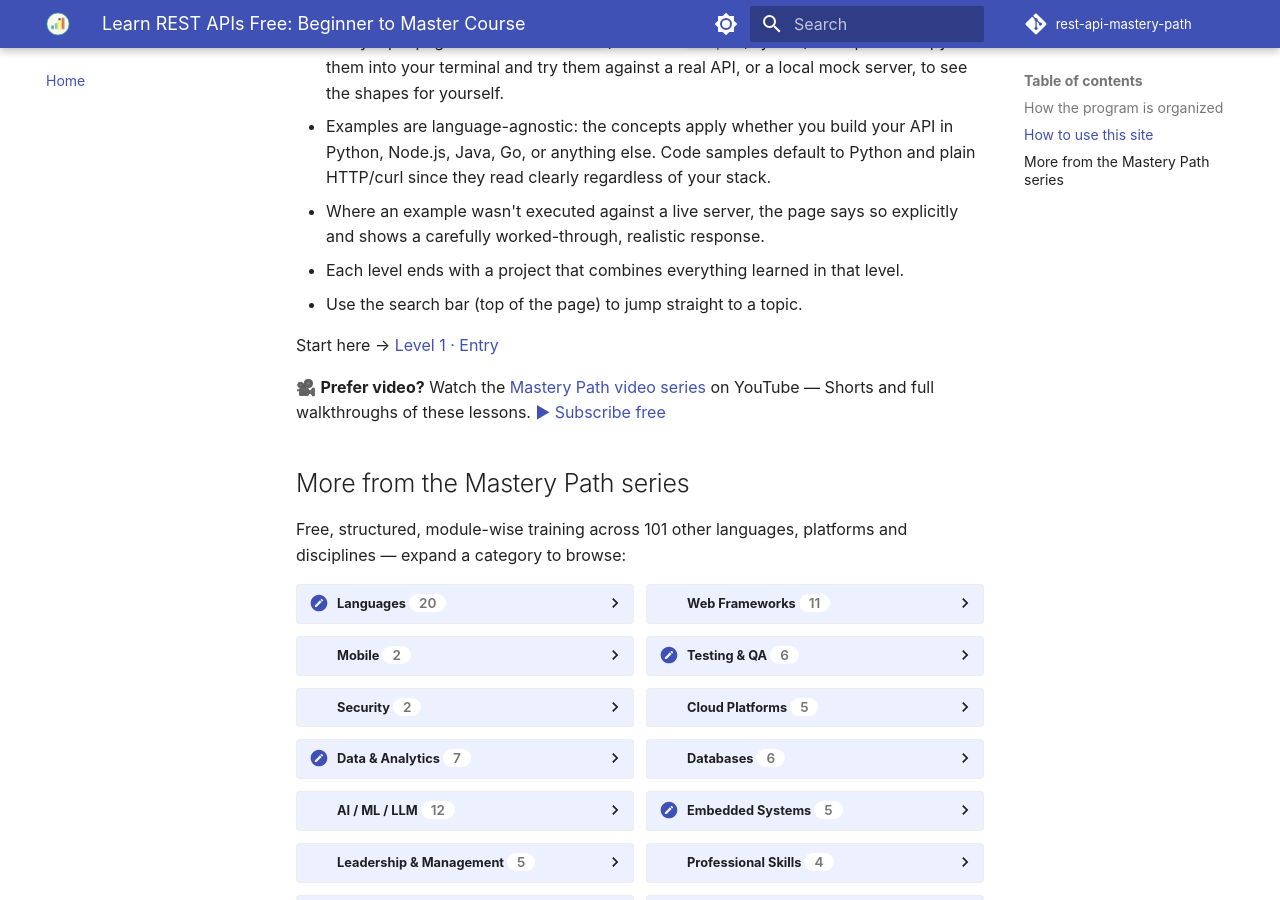
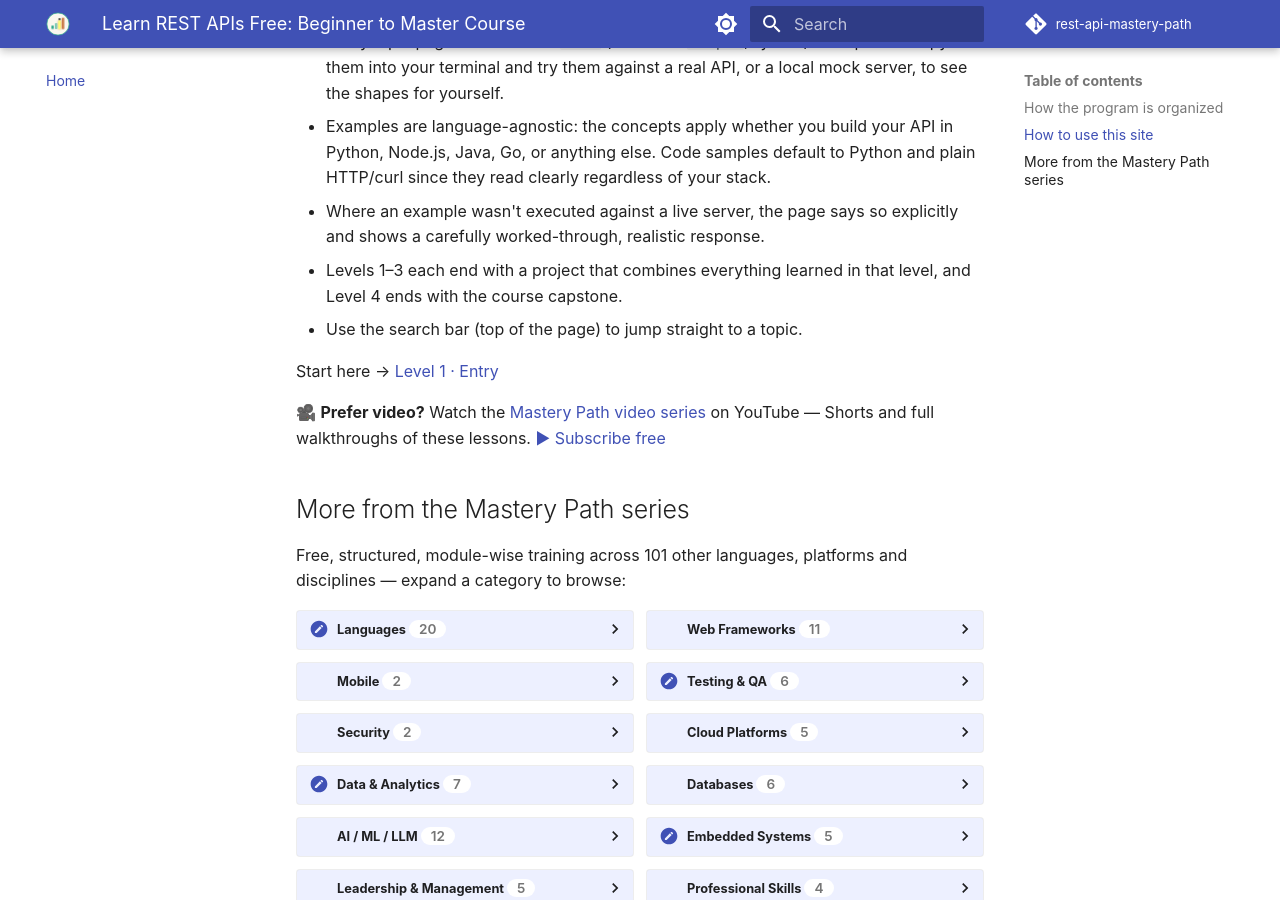
Before and after one commit to SIGILIPELLI/rest-api-mastery-path, an MkDocs documentation site: the page built from docs/index.md, in a window 1280 px wide and 900 px high, scrolled down 1325 px. Built offline with MkDocs 1.6.1 and Material for MkDocs 9.7.7, drawn with Linux system fonts in a browser that asks for light colours; comment, search, counter and statistics services are not loaded; some of the changed text lies outside the part shown.

Commit message:
Course home: state that Levels 1-3 end with a project and Level 4 with the capstone
Co-Authored-By: Claude Sonnet 5.5 <noreply@anthropic.com>

```diff
--- a/docs/index.md
+++ b/docs/index.md
@@ -8,7 +8,7 @@ description: "Free REST API course from beginner to advanced -- design, build, a
 A structured, module-wise training program that takes you from your first
 `GET` request to designing, securing, and scaling production-grade REST APIs
 — language-agnostic, with concrete examples in `curl`, raw HTTP, and Python,
-plus a hands-on project at the end of each level.
+plus a hands-on project at the end of Levels 1–3 and a capstone at the end of Level 4.
 
 ## How the program is organized
 
@@ -30,7 +30,7 @@ plus a hands-on project at the end of each level.
   Python and plain HTTP/curl since they read clearly regardless of your stack.
 - Where an example wasn't executed against a live server, the page says so
   explicitly and shows a carefully worked-through, realistic response.
-- Each level ends with a project that combines everything learned in that level.
+- Levels 1–3 each end with a project that combines everything learned in that level, and Level 4 ends with the course capstone.
 - Use the search bar (top of the page) to jump straight to a topic.
 
 Start here → [Level 1 · Entry](level-1/index.md)
```
